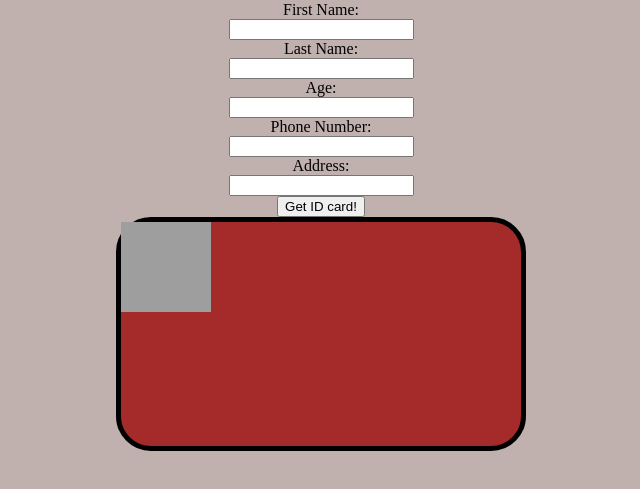
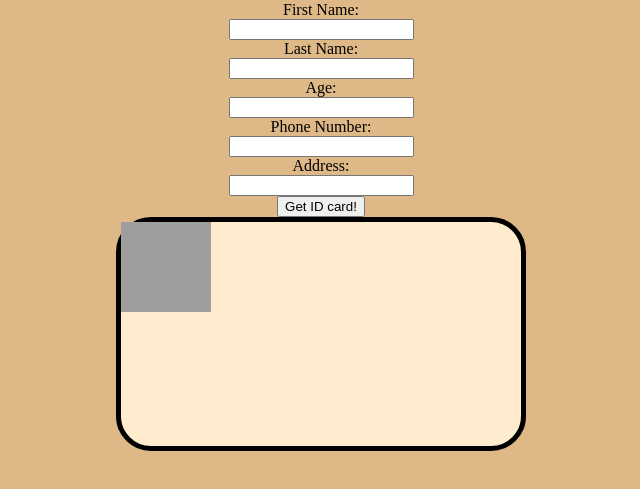
Before and after one commit to JaviMars91/Create-an-Id-card-form, a plain HTML site: page index.html in a window 1280 px wide. Shown: the part 79-568 px from the top of the page, without its empty margins (319-959 px from the left). Drawn offline with Linux system fonts and the light colour scheme; grey boxes are pictures that could not be loaded.

Commit message:
updated form/ simplied

```diff
--- a/style.css
+++ b/style.css
@@ -19,7 +19,7 @@ img {
 
     border-radius: 35px;
 
-    background-color: brown;
+    background-color: blanchedalmond;
 
     height: 14em;
 
@@ -27,10 +27,12 @@ img {
 
     font-family: 'Trebuchet MS', Arial, Helvetica, sans-serif;
 
+    text-align: left;
+
 
     }
 
     body {
-        background-color: #C0B1AE;
-        text-align: center
+        background-color: burlywood;
+        text-align: center;
         }
```
Also changed, not shown: favicon.ico (added), 1 other file.
